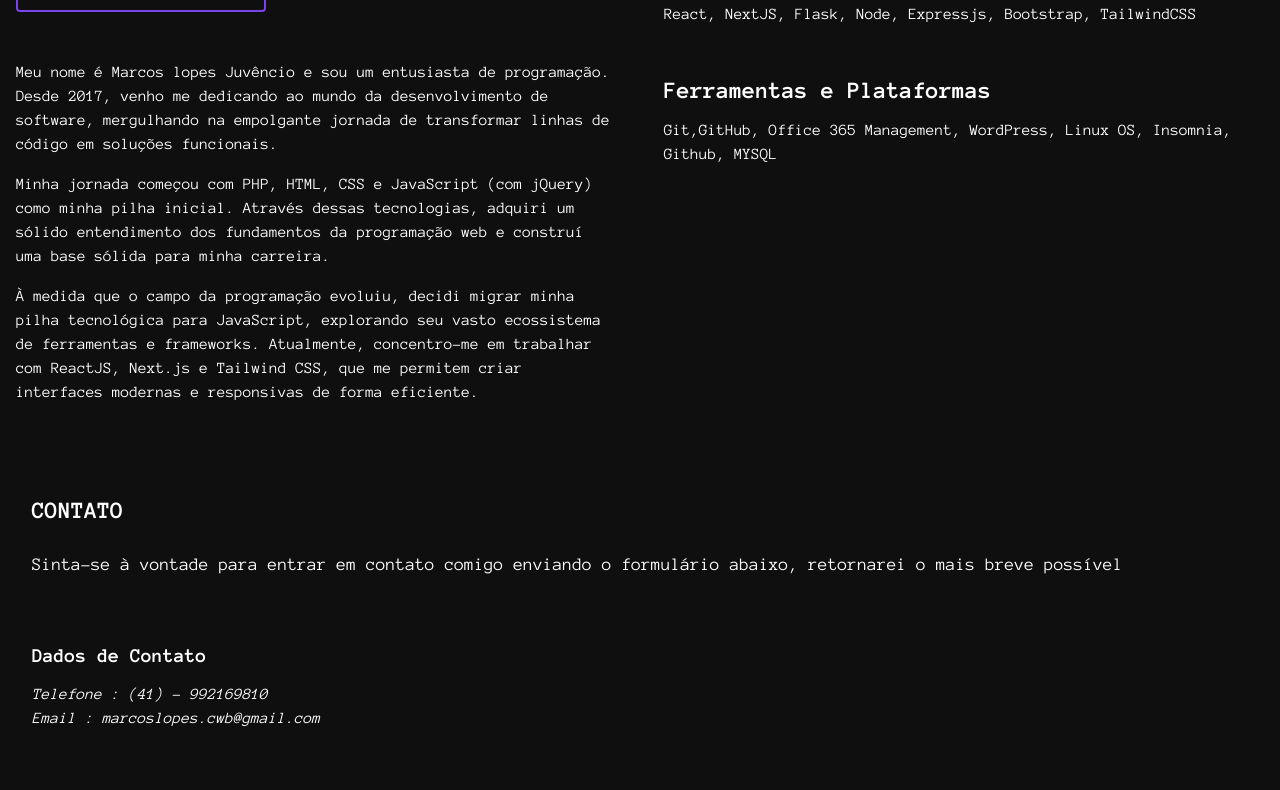
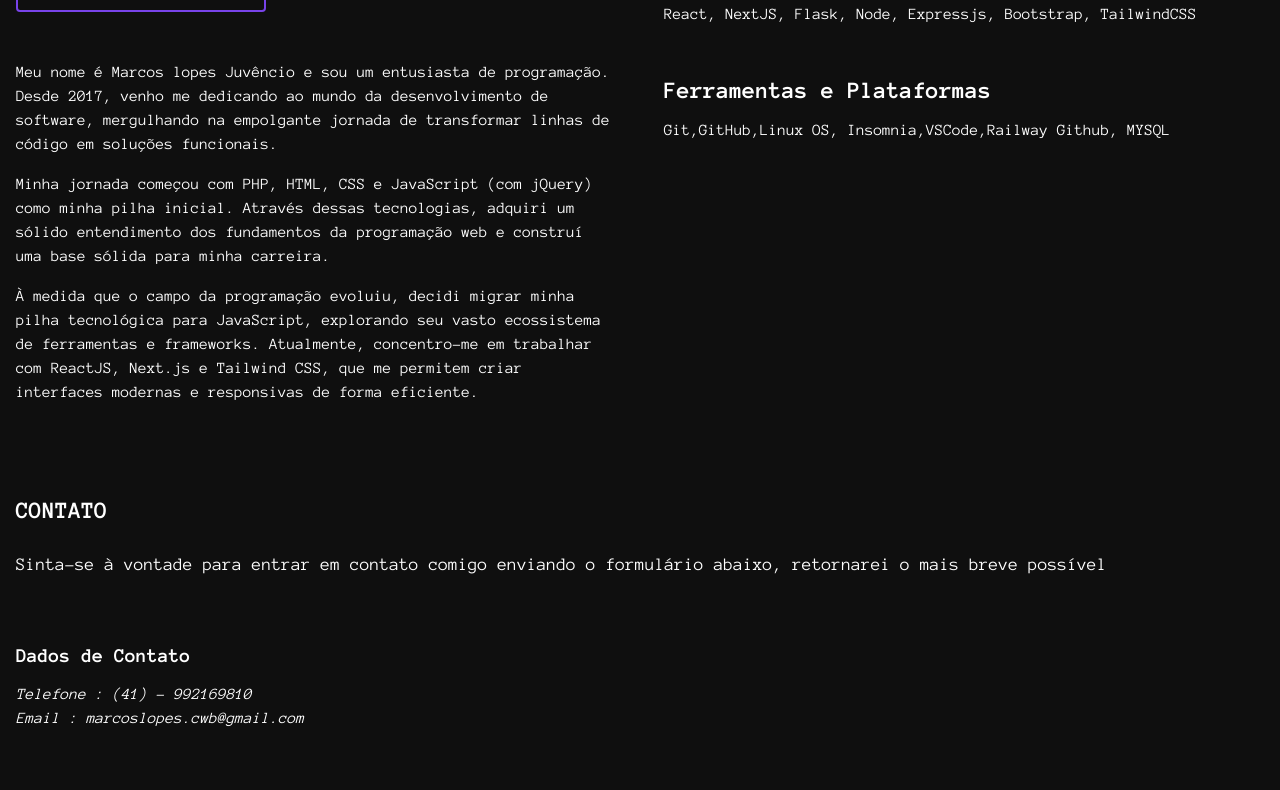
Before and after one commit to devbymarcos/marcoslopes.dev, a Next.js app: page / in a window 1280 px wide. Shown: the part 1130-1920 px from the top of the page. Built offline with nearby package versions, Linux system fonts and the light colour scheme.

Commit message:
style: ajuste a taulizado links

```diff
--- a/src/app/home/contact/Contact.js
+++ b/src/app/home/contact/Contact.js
@@ -94,7 +94,7 @@ export function Contact() {
     <>
       <Spinner active={loading} />
       <Alert alertObj={alertObj} />
-      <section id="contato" className="container pt-28 px-4">
+      <section id="contato" className="container my-28">
         <div className="w-full mb-16 text-left  text-white">
           <h2 className=" text-2xl mb-6 font-bold">CONTATO</h2>
           <p className="text-lg ">
--- a/src/app/home/redes-home/RedesHome.js
+++ b/src/app/home/redes-home/RedesHome.js
@@ -16,7 +16,7 @@ const RedesHome = () => {
             />
           </svg>
         </a>
-        <a title="Youtube" href="/">
+        <a title="Youtube" href="https://www.youtube.com/@dbmcode/videos">
           <svg
             width="32"
             height="24"
@@ -58,7 +58,7 @@ const RedesHome = () => {
             />
           </svg>
         </a>
-        <a href="/">
+        <a href="https://github.com/devbymarcos">
           <svg
             width="28"
             height="28"
--- a/src/app/home/stacks/Stacks.js
+++ b/src/app/home/stacks/Stacks.js
@@ -21,10 +21,7 @@ export default function Stacks() {
           <h1 className="text-2xl font-bold  mb-3">
             Ferramentas e Plataformas
           </h1>
-          <p>
-            Git,GitHub, Office 365 Management, WordPress, Linux OS, Insomnia,
-            Github, MYSQL
-          </p>
+          <p>Git,GitHub,Linux OS, Insomnia,VSCode,Railway Github, MYSQL</p>
         </article>
       </section>
     </>
```
